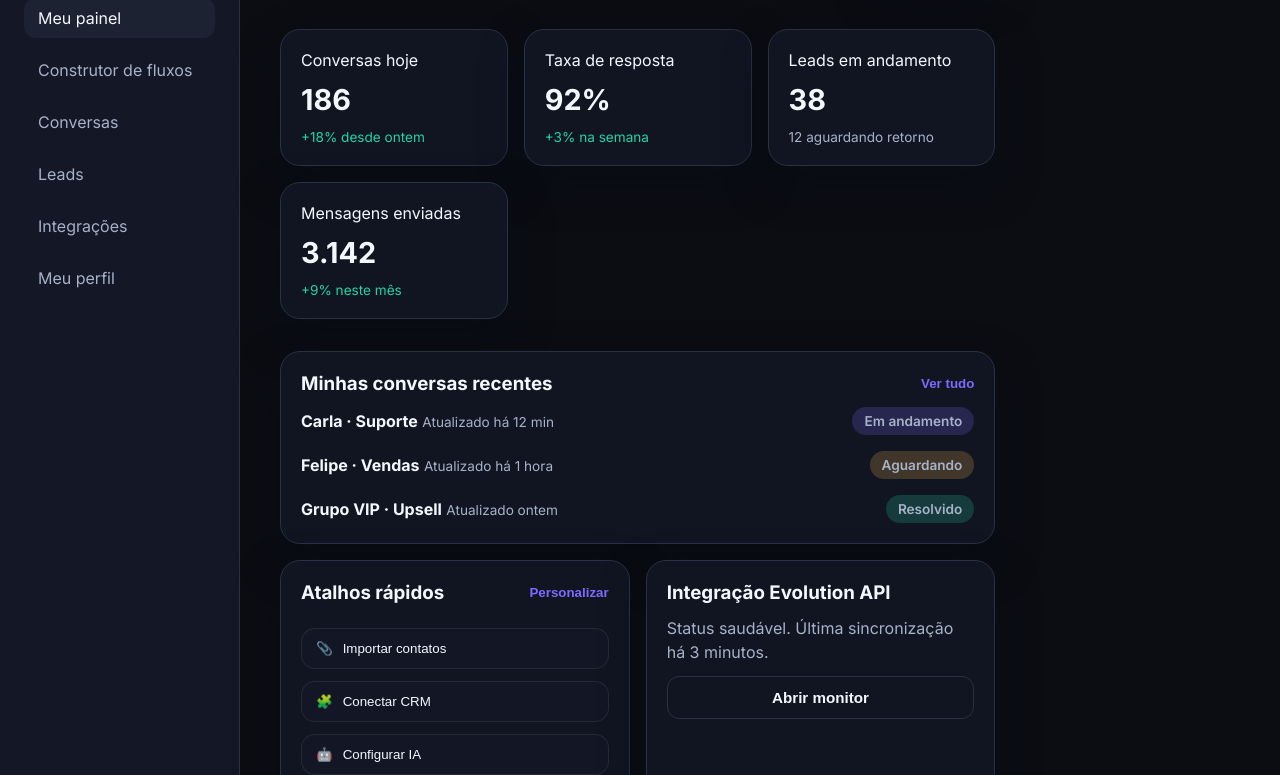
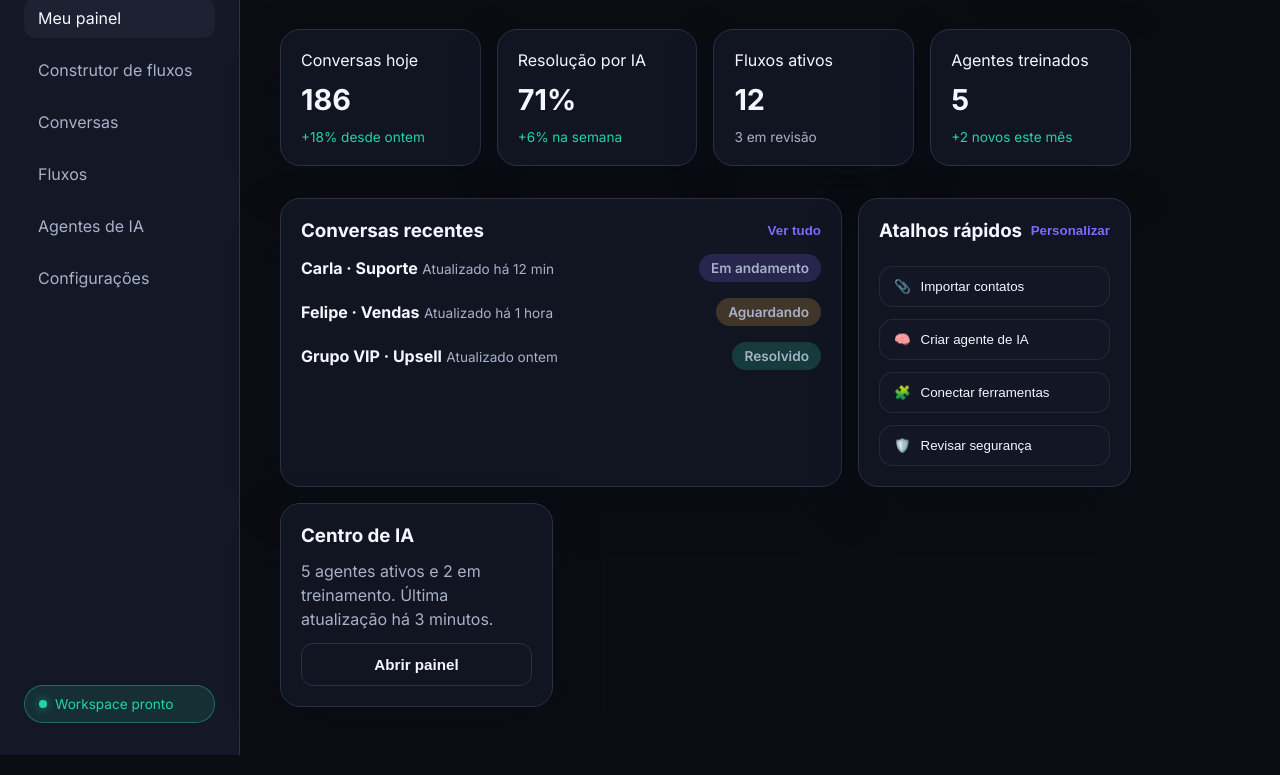
Before and after one commit to brunoeduardomergulhao-coder/AuroraAi, a plain HTML site: page dashboard.html in a window 1280 px wide. Shown: the part 102-877 px from the top of the page. Drawn offline with Linux system fonts and the light colour scheme.

```diff
--- a/dashboard.html
+++ b/dashboard.html
@@ -23,14 +23,14 @@
         <a class="sidebar__link sidebar__link--active" href="dashboard.html">Meu painel</a>
         <a class="sidebar__link" href="designer.html">Construtor de fluxos</a>
         <a class="sidebar__link" href="#">Conversas</a>
-        <a class="sidebar__link" href="#">Leads</a>
-        <a class="sidebar__link" href="#">Integrações</a>
-        <a class="sidebar__link" href="#">Meu perfil</a>
+        <a class="sidebar__link" href="#">Fluxos</a>
+        <a class="sidebar__link" href="#">Agentes de IA</a>
+        <a class="sidebar__link" href="#">Configurações</a>
       </nav>
       <div class="sidebar__footer">
         <div class="status-pill">
           <span class="status-dot"></span>
-          Evolution API conectada
+          Workspace pronto
         </div>
       </div>
     </aside>
@@ -39,7 +39,7 @@
       <header class="topbar">
         <div>
           <h1>Olá, Larissa 👋</h1>
-          <p>Confira suas conversas e fluxos ativos no WhatsApp.</p>
+          <p>Gerencie fluxos de chatbots e agentes de IA com visão em tempo real.</p>
         </div>
         <div class="topbar__actions">
           <button class="button button--ghost">Exportar dados</button>
@@ -54,26 +54,26 @@
           <span class="trend trend--up">+18% desde ontem</span>
         </article>
         <article class="card">
-          <p>Taxa de resposta</p>
-          <h2>92%</h2>
-          <span class="trend trend--up">+3% na semana</span>
+          <p>Resolução por IA</p>
+          <h2>71%</h2>
+          <span class="trend trend--up">+6% na semana</span>
         </article>
         <article class="card">
-          <p>Leads em andamento</p>
-          <h2>38</h2>
-          <span class="trend">12 aguardando retorno</span>
+          <p>Fluxos ativos</p>
+          <h2>12</h2>
+          <span class="trend">3 em revisão</span>
         </article>
         <article class="card">
-          <p>Mensagens enviadas</p>
-          <h2>3.142</h2>
-          <span class="trend trend--up">+9% neste mês</span>
+          <p>Agentes treinados</p>
+          <h2>5</h2>
+          <span class="trend trend--up">+2 novos este mês</span>
         </article>
       </section>
 
       <section class="grid">
         <article class="card card--wide">
           <div class="card__header">
-            <h3>Minhas conversas recentes</h3>
+            <h3>Conversas recentes</h3>
             <button class="link-button">Ver tudo</button>
           </div>
           <ul class="list">
@@ -112,12 +112,12 @@
               <span>Importar contatos</span>
             </button>
             <button class="quick-actions__item">
-              <span>🧩</span>
-              <span>Conectar CRM</span>
+              <span>🧠</span>
+              <span>Criar agente de IA</span>
             </button>
             <button class="quick-actions__item">
-              <span>🤖</span>
-              <span>Configurar IA</span>
+              <span>🧩</span>
+              <span>Conectar ferramentas</span>
             </button>
             <button class="quick-actions__item">
               <span>🛡️</span>
@@ -128,12 +128,12 @@
 
         <article class="card">
           <div class="card__header">
-            <h3>Integração Evolution API</h3>
+            <h3>Centro de IA</h3>
           </div>
           <p class="card__text">
-            Status saudável. Última sincronização há 3 minutos.
+            5 agentes ativos e 2 em treinamento. Última atualização há 3 minutos.
           </p>
-          <button class="button button--ghost">Abrir monitor</button>
+          <button class="button button--ghost">Abrir painel</button>
         </article>
       </section>
     </div>
```
Also changed, not shown: designer.html (+3 -3 lines), index.html (+9 -6 lines).
